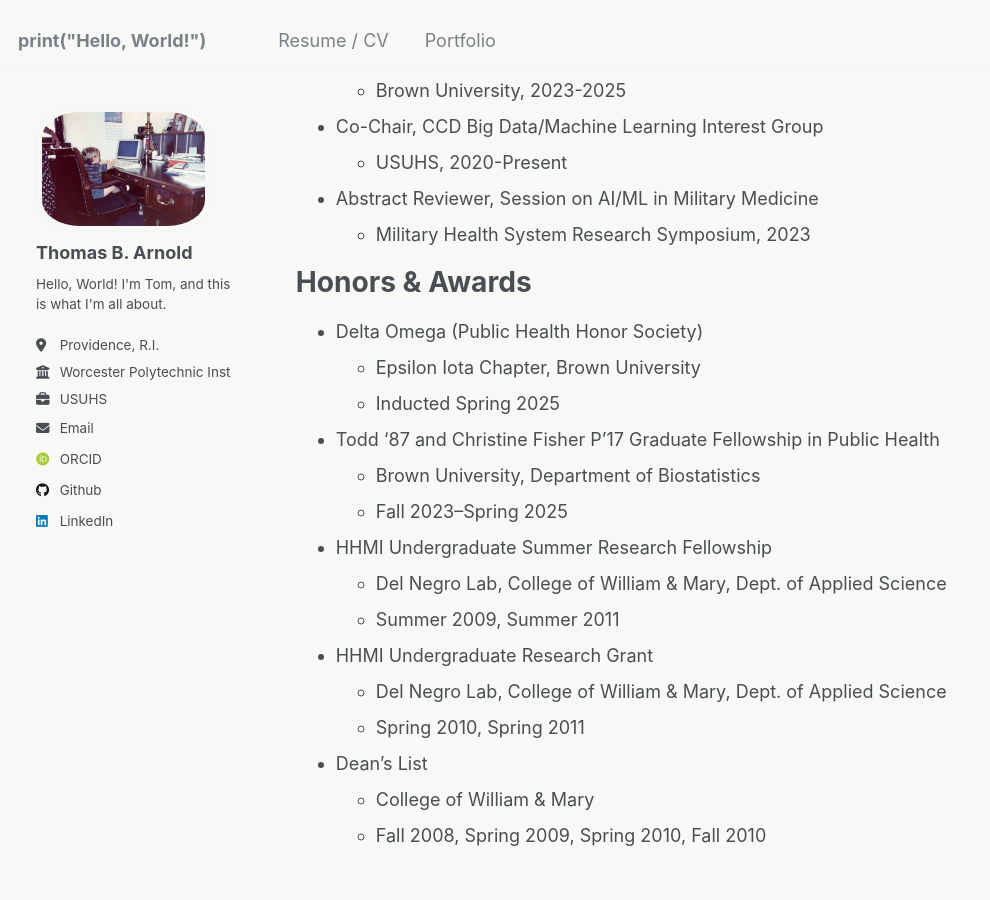
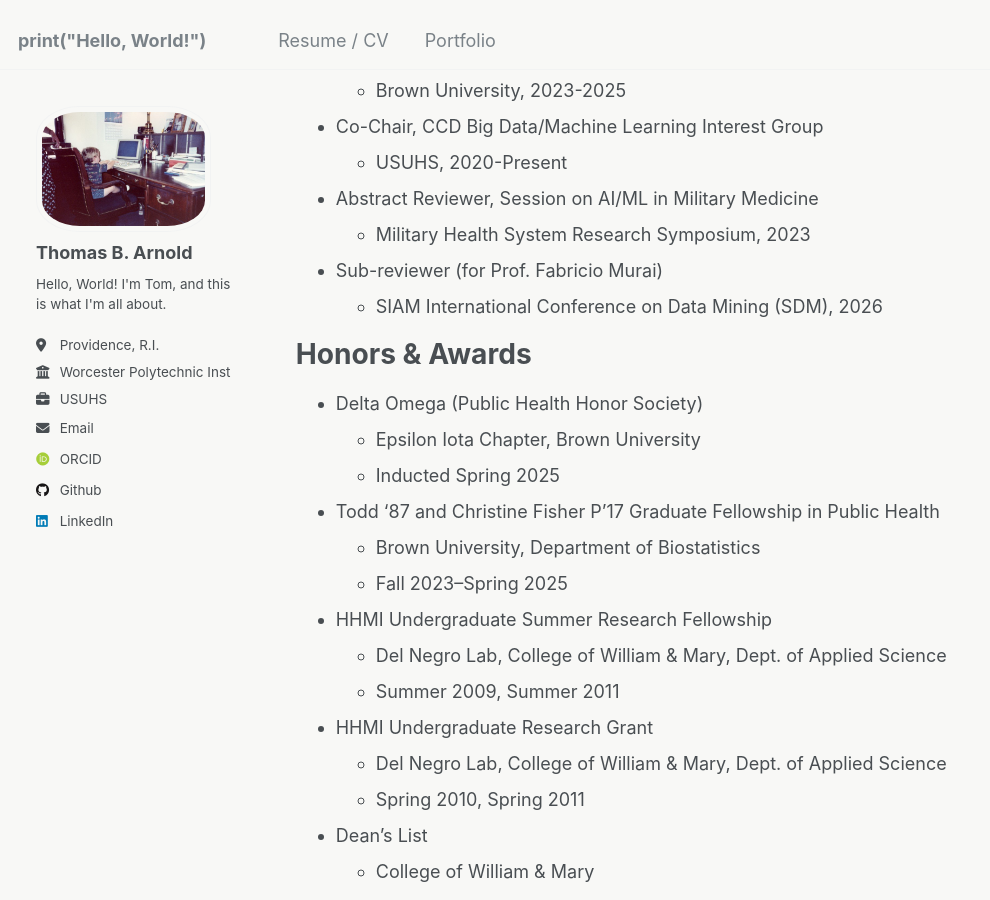
Before and after one commit to tomrannosaurus/tomrannosaurus.github.io, a Jekyll site: the page built from _pages/about.md, in a window 1280 px wide and 900 px high, scrolled down 8442 px. Shown: the whole window, without its empty margins (0-990 px from the left). Built offline with Jekyll 4.4.1, drawn with Linux system fonts in a browser that asks for light colours; some web fonts are replaced.

Commit message:
Add SIAM SDM sub-reviewer entry to CV

```diff
--- a/_pages/about.md
+++ b/_pages/about.md
@@ -189,6 +189,9 @@ Educational Activities
 * Abstract Reviewer, Session on AI/ML in Military Medicine
   * Military Health System Research Symposium, 2023
 
+* Sub-reviewer (for Prof. Fabricio Murai)
+  * SIAM International Conference on Data Mining (SDM), 2026
+
 Honors & Awards
 ======
 * Delta Omega (Public Health Honor Society)
```
